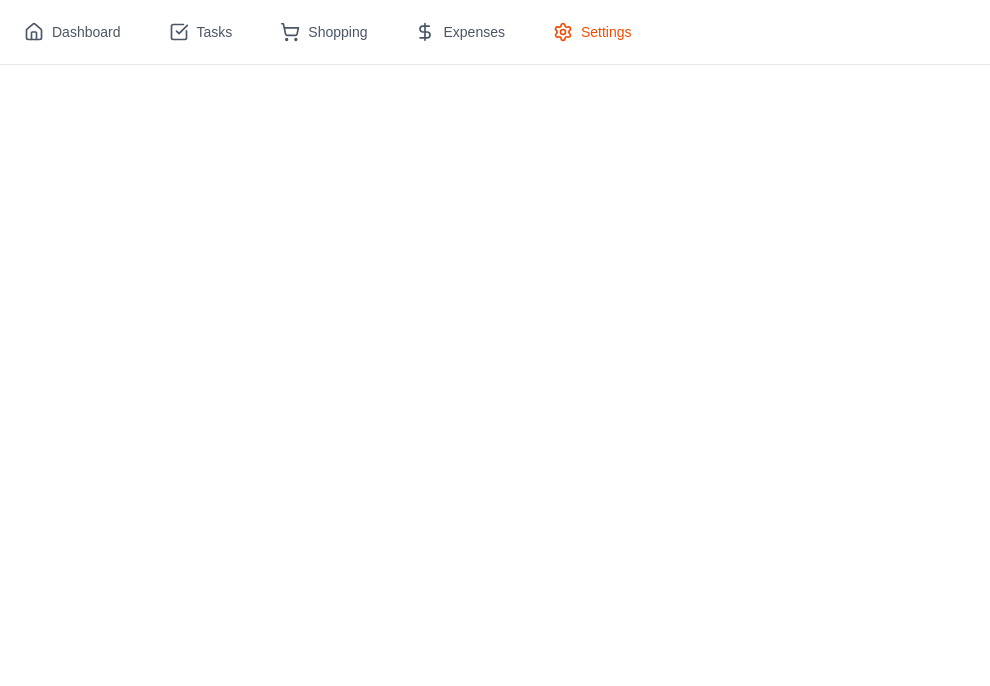
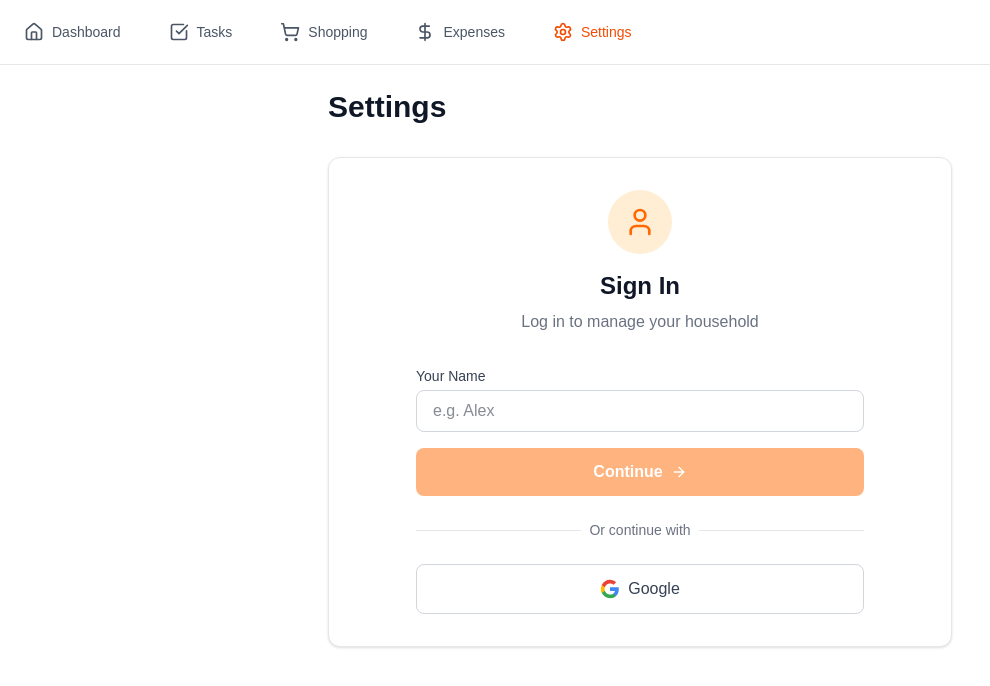
Before and after one commit to lazyboxDude/Household_App_byStonies, a Next.js app: page /settings in a window 1280 px wide. Shown: the top 686 px of the page, without its empty margins (0-990 px from the left). Built offline with nearby package versions, Linux system fonts and the light colour scheme.

Commit message:
added login to setting tab

```diff
--- a/app/settings/page.tsx
+++ b/app/settings/page.tsx
@@ -1,12 +1,14 @@
 "use client";
 
 import { useAuth } from "../context/AuthContext";
-import { Copy, LogOut, User, Home, Shield } from "lucide-react";
+import { Copy, LogOut, User, Home, Shield, ArrowRight } from "lucide-react";
 import { useState } from "react";
 
 export default function SettingsPage() {
-  const { user, household, logout } = useAuth();
+  const { user, household, logout, login, loginWithGoogle } = useAuth();
   const [copied, setCopied] = useState(false);
+  const [name, setName] = useState("");
+  const [isGoogleLoading, setIsGoogleLoading] = useState(false);
 
   const copyCode = () => {
     if (household?.inviteCode) {
@@ -16,7 +18,99 @@ export default function SettingsPage() {
     }
   };
 
-  if (!user) return null;
+  const handleLogin = (e: React.FormEvent) => {
+    e.preventDefault();
+    if (name.trim()) login(name);
+  };
+
+  const handleGoogleLogin = () => {
+    setIsGoogleLoading(true);
+    setTimeout(() => {
+      loginWithGoogle();
+      setIsGoogleLoading(false);
+    }, 1000);
+  };
+
+  if (!user) {
+    return (
+      <div className="p-6 max-w-2xl mx-auto">
+        <h1 className="text-3xl font-bold mb-8 text-gray-900 dark:text-white">Settings</h1>
+        <div className="bg-white dark:bg-gray-800 rounded-xl shadow-sm border border-gray-200 dark:border-gray-700 p-8">
+          <div className="text-center mb-8">
+            <div className="bg-orange-100 dark:bg-orange-900/30 w-16 h-16 rounded-full flex items-center justify-center mx-auto mb-4">
+              <User className="w-8 h-8 text-orange-500" />
+            </div>
+            <h2 className="text-2xl font-bold text-gray-900 dark:text-white">Sign In</h2>
+            <p className="text-gray-500 dark:text-gray-400 mt-2">Log in to manage your household</p>
+          </div>
+
+          <form onSubmit={handleLogin} className="space-y-4 max-w-md mx-auto">
+            <div>
+              <label className="block text-sm font-medium text-gray-700 dark:text-gray-300 mb-1">
+                Your Name
+              </label>
+              <input
+                type="text"
+                value={name}
+                onChange={(e) => setName(e.target.value)}
+                className="w-full px-4 py-2 rounded-lg border border-gray-300 dark:border-gray-600 bg-white dark:bg-gray-700 text-gray-900 dark:text-white focus:ring-2 focus:ring-orange-500 outline-none transition-all"
+                placeholder="e.g. Alex"
+              />
+            </div>
+            <button
+              type="submit"
+              disabled={!name.trim()}
+              className="w-full bg-orange-500 hover:bg-orange-600 text-white font-bold py-3 rounded-lg transition-colors flex items-center justify-center gap-2 disabled:opacity-50 disabled:cursor-not-allowed"
+            >
+              Continue <ArrowRight className="w-4 h-4" />
+            </button>
+
+            <div className="relative my-6">
+              <div className="absolute inset-0 flex items-center">
+                <div className="w-full border-t border-gray-200 dark:border-gray-700"></div>
+              </div>
+              <div className="relative flex justify-center text-sm">
+                <span className="px-2 bg-white dark:bg-gray-800 text-gray-500">Or continue with</span>
+              </div>
+            </div>
+
+            <button
+              type="button"
+              onClick={handleGoogleLogin}
+              disabled={isGoogleLoading}
+              className="w-full bg-white dark:bg-gray-700 border border-gray-300 dark:border-gray-600 text-gray-700 dark:text-white font-medium py-3 rounded-lg hover:bg-gray-50 dark:hover:bg-gray-600 transition-colors flex items-center justify-center gap-2"
+            >
+              {isGoogleLoading ? (
+                <span className="animate-pulse">Connecting...</span>
+              ) : (
+                <>
+                  <svg className="w-5 h-5" viewBox="0 0 24 24">
+                    <path
+                      d="M22.56 12.25c0-.78-.07-1.53-.2-2.25H12v4.26h5.92c-.26 1.37-1.04 2.53-2.21 3.31v2.77h3.57c2.08-1.92 3.28-4.74 3.28-8.09z"
+                      fill="#4285F4"
+                    />
+                    <path
+                      d="M12 23c2.97 0 5.46-.98 7.28-2.66l-3.57-2.77c-.98.66-2.23 1.06-3.71 1.06-2.86 0-5.29-1.93-6.16-4.53H2.18v2.84C3.99 20.53 7.7 23 12 23z"
+                      fill="#34A853"
+                    />
+                    <path
+                      d="M5.84 14.09c-.22-.66-.35-1.36-.35-2.09s.13-1.43.35-2.09V7.07H2.18C1.43 8.55 1 10.22 1 12s.43 3.45 1.18 4.93l2.85-2.22.81-.62z"
+                      fill="#FBBC05"
+                    />
+                    <path
+                      d="M12 5.38c1.62 0 3.06.56 4.21 1.64l3.15-3.15C17.45 2.09 14.97 1 12 1 7.7 1 3.99 3.47 2.18 7.07l3.66 2.84c.87-2.6 3.3-4.53 6.16-4.53z"
+                      fill="#EA4335"
+                    />
+                  </svg>
+                  Google
+                </>
+              )}
+            </button>
+          </form>
+        </div>
+      </div>
+    );
+  }
 
   return (
     <div className="p-6 max-w-2xl mx-auto">
```
